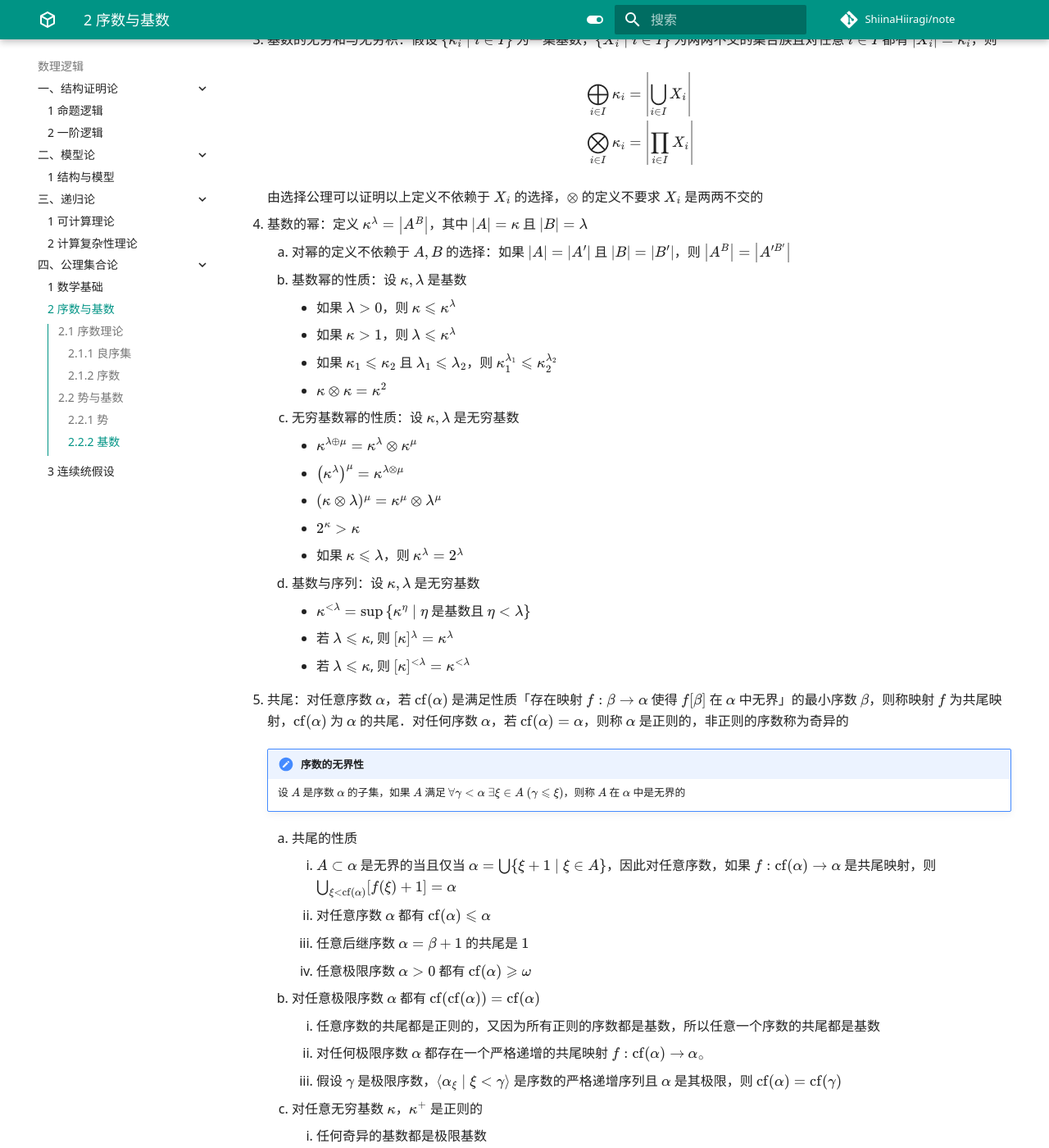
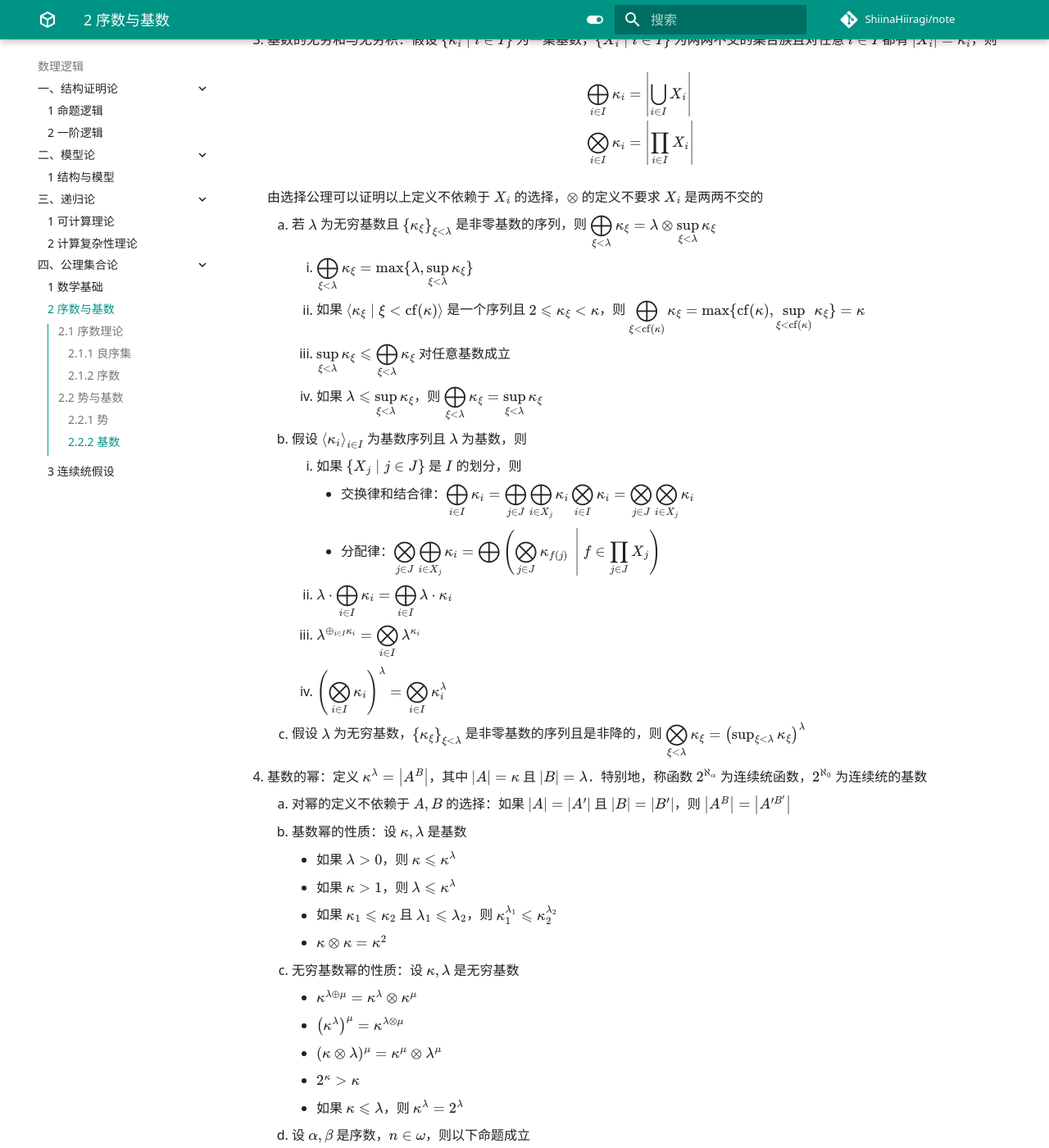
Before and after one commit to ShiinaHiiragi/note, an MkDocs documentation site: the page built from docs/logic/set/ordinal.md, in a window 1280 px wide and 1400 px high, scrolled down 6063 px. Shown: the whole window at 82% size. Built offline with MkDocs 1.6.1 and Material for MkDocs 9.7.7, drawn with Linux system fonts in a browser that asks for light colours; comment, search, counter and statistics services are not loaded; some of the changed text lies outside the part shown.

Commit message:
finish set 5.4

```diff
--- a/docs/logic/set/ordinal.md
+++ b/docs/logic/set/ordinal.md
@@ -224,7 +224,21 @@
 
     由选择公理可以证明以上定义不依赖于 $X_{i}$ 的选择，$\otimes$ 的定义不要求 $X_{i}$ 是两两不交的
 
-4. 基数的幂：定义 $\kappa^{\lambda}=\left|A^{B}\right|$，其中 $|A|=\kappa$ 且 $|B|=\lambda$
+    1. 若 $\lambda$ 为无穷基数且 $\left\{\kappa_{\xi}\right\}_{\xi<\lambda}$ 是非零基数的序列，则 ${\displaystyle \bigoplus_{\xi<\lambda} \kappa_{\xi}= \lambda \otimes \sup _{\xi<\lambda} \kappa_{\xi}}$
+        1. ${\displaystyle \bigoplus_{\xi<\lambda} \kappa_{\xi}=\max \{\lambda, \sup _{\xi<\lambda} \kappa_{\xi}\}}$
+        2. 如果 $\left\langle\kappa_{\xi} \mid \xi<\operatorname{cf}(\kappa)\right\rangle$ 是一个序列且 $2 \leqslant \kappa_{\xi}<\kappa$，则 ${\displaystyle \bigoplus_{\xi<\operatorname{cf}(\kappa)} \kappa_{\xi}=\max \{\operatorname{cf}(\kappa), \sup _{\xi<\operatorname{cf}(\kappa)} \kappa_{\xi}\}=\kappa}$
+        3. ${\displaystyle \sup_{\xi<\lambda} \kappa_{\xi} \leqslant \bigoplus_{\xi<\lambda} \kappa_{\xi}}$ 对任意基数成立
+        4. 如果 ${\displaystyle \lambda \leqslant \sup _{\xi<\lambda} \kappa_{\xi}}$，则 ${\displaystyle \bigoplus_{\xi<\lambda} \kappa_{\xi}=\sup _{\xi<\lambda} \kappa_{\xi}}$
+    2. 假设 $\left\langle\kappa_{i}\right\rangle_{i \in I}$ 为基数序列且 $\lambda$ 为基数，则
+        1. 如果 $\left\{X_{j} \mid j \in J\right\}$ 是 $I$ 的划分，则
+            - 交换律和结合律：${\displaystyle \bigoplus_{i \in I} \kappa_{i}=\bigoplus_{j \in J} \bigoplus_{i \in X_{j}} \kappa_{i} \bigotimes_{i \in I} \kappa_{i}=\bigotimes_{j \in J} \bigotimes_{i \in X_{j}} \kappa_{i}}$
+            - 分配律：${\displaystyle \bigotimes_{j \in J} \bigoplus_{i \in X_{j}} \kappa_{i}=\bigoplus\left(\bigotimes_{j \in J} \kappa_{f(j)} \ \left|\ f \in \prod_{j \in J} X_{j} \right. \right)}$
+        2. ${\displaystyle \lambda \cdot \bigoplus_{i \in I} \kappa_{i}=\bigoplus_{i \in I} \lambda \cdot \kappa_{i}}$
+        3. ${\displaystyle \lambda^{\oplus_{i \in I} \kappa_{i}}=\bigotimes_{i \in I} \lambda^{\kappa_{i}}}$
+        4. ${\displaystyle \left(\bigotimes_{i \in I} \kappa_{i}\right)^{\lambda}=\bigotimes_{i \in I} \kappa_{i}^{\lambda}}$
+    3. 假设 $\lambda$ 为无穷基数，$\left\{\kappa_{\xi}\right\}_{\xi<\lambda}$ 是非零基数的序列且是非降的，则 ${\displaystyle \bigotimes_{\xi<\lambda} \kappa_{\xi}}=\left(\sup _{\xi<\lambda} \kappa_{\xi}\right)^{\lambda}$
+
+4. 基数的幂：定义 $\kappa^{\lambda}=\left|A^{B}\right|$，其中 $|A|=\kappa$ 且 $|B|=\lambda$．特别地，称函数 $2^{\aleph_{\alpha}}$ 为连续统函数，$2^{\aleph_{0}}$ 为连续统的基数
     1. 对幂的定义不依赖于 $A, B$ 的选择：如果 $|A|=\left|A^{\prime}\right|$ 且 $|B|=\left|B^{\prime}\right|$，则 $\left|A^{B}\right|=\left|A^{\prime B^{\prime}}\right|$
     2. 基数幂的性质：设 $\kappa, \lambda$ 是基数
         - 如果 $\lambda>0$，则 $\kappa \leqslant \kappa^{\lambda}$
@@ -237,12 +251,20 @@
         - $(\kappa \otimes \lambda)^{\mu}=\kappa^{\mu} \otimes \lambda^{\mu}$
         - $2^{\kappa}>\kappa$
         - 如果 $\kappa \leqslant \lambda$，则 $\kappa^{\lambda}=2^{\lambda}$
-    4. 基数与序列：设 $\kappa, \lambda$ 是无穷基数
-        - $\kappa^{<\lambda}=\sup \left\{\kappa^{\eta} \mid \eta\right.$ 是基数且 $\left.\eta<\lambda\right\}$
-        - 若 $\lambda \leqslant \kappa$, 则 $[\kappa]^{\lambda}=\kappa^{\lambda}$
-        - 若 $\lambda \leqslant \kappa$, 则 $[\kappa]^{<\lambda}=\kappa^{<\lambda}$
+    4. 设 $\alpha, \beta$ 是序数，$n \in \omega$，则以下命题成立
+        1. $\text{Hausdorff}$ 公式：$\aleph_{\alpha+1}^{\aleph_{\beta}}=\aleph_{\alpha+1} \otimes \aleph_{\alpha}^{\aleph_{\beta}}$
 
-5. 共尾：对任意序数 $\alpha$，若 $\operatorname{cf}(\alpha)$ 是满足性质「存在映射 $f: \beta \rightarrow \alpha$ 使得 $f[\beta]$ 在 $\alpha$ 中无界」的最小序数 $\beta$，则称映射 $f$ 为共尾映射，$\operatorname{cf}(\alpha)$ 为 $\alpha$ 的共尾．对任何序数 $\alpha$，若 $\operatorname{cf}(\alpha)=\alpha$，则称 $\alpha$ 是正则的，非正则的序数称为奇异的
+            广义 $\text{Hausdorff}$ 公式：$\aleph_{\alpha+n}^{\aleph_{\beta}}=\aleph_{\alpha}^{\aleph_{\beta}} \otimes \aleph_{\alpha+n}$
+
+        2. $\text{Tarski}$ 公式：如果 $|\gamma| \leqslant \aleph_{\beta}$，则 $\aleph_{\alpha+\gamma}^{\aleph_{\beta}}=\aleph_{\alpha+\gamma}^{|\gamma|} \otimes \aleph_{\alpha}^{\aleph_{\beta}}$
+        3. $\text{Bernstein}$ 公式：$\aleph_{n}^{\aleph_{\beta}}=2^{\aleph_{\beta}} \otimes \aleph_{n}$
+        4. 如果 $\alpha \leqslant \aleph_{\beta}$，则 $\aleph_{\alpha}^{\aleph_{\beta}}=2^{\aleph_{\beta}} \otimes \aleph_{\alpha}^{|\alpha|}$
+
+5. 基数与序列：设 $\kappa, \lambda$ 是无穷基数，则以下命题成立
+    - $\kappa^{<\lambda}=\sup \left\{\kappa^{\eta} \mid \eta\right.$ 是基数且 $\left.\eta<\lambda\right\}$
+    - 若 $\lambda \leqslant \kappa$, 则 $[\kappa]^{\lambda}=\kappa^{\lambda}$
+    - 若 $\lambda \leqslant \kappa$, 则 $[\kappa]^{<\lambda}=\kappa^{<\lambda}$
+6. 共尾：对任意序数 $\alpha$，若 $\operatorname{cf}(\alpha)$ 是满足性质「存在映射 $f: \beta \rightarrow \alpha$ 使得 $f[\beta]$ 在 $\alpha$ 中无界」的最小序数 $\beta$，则称映射 $f$ 为共尾映射，$\operatorname{cf}(\alpha)$ 为 $\alpha$ 的共尾．对任何序数 $\alpha$，若 $\operatorname{cf}(\alpha)=\alpha$，则称 $\alpha$ 是正则的，非正则的序数称为奇异的
 
     !!! note "序数的无界性"
         设 $A$ 是序数 $\alpha$ 的子集，如果 $A$ 满足 $\forall \gamma<\alpha \ \exists \xi \in A \ (\gamma \leqslant \xi)$，则称 $A$ 在 $\alpha$ 中是无界的
@@ -260,11 +282,16 @@
         1. 任何奇异的基数都是极限基数
         2. 对任意无穷基数，总存在比它大的奇异基数
         3. 一个极限基数是正则基数的必要条件是 $\alpha=\aleph_{\alpha}$
-    4. $\text{Konig}$ 引理：对任何无穷基数 $\kappa$，都有 $\kappa^{\mathrm{cf}(\kappa)}>\kappa$
-        1. 对任意序数 $\alpha$ 都有 $\operatorname{cf}(2^{\aleph_{\alpha}})>\aleph_{\alpha}$
-        2. 对任意序数 $\alpha, \beta$ 都有 $\operatorname{cf}(\aleph_{\alpha}^{\aleph_{\beta}})>\aleph_{\beta}$
+    4. $\text{Konig}$ 定理：如果对任意 $i \in I$ 都有 $\kappa_{i}<\lambda_{i}$，则 ${\displaystyle \bigoplus_{i \in I} \kappa_{i}<\bigotimes_{i \in I} \lambda_{i}}$
+        1. $\text{Konig}$ 引理：对任何无穷基数 $\kappa$，都有 $\kappa^{\mathrm{cf}(\kappa)}>\kappa$
+        2. 对任意序数 $\alpha, \beta$ 都有 $\operatorname{cf}(2^{\aleph_{\alpha}})>\aleph_{\alpha}$ 且 $\operatorname{cf}(\aleph_{\alpha}^{\aleph_{\beta}})>\aleph_{\beta}$
+    5. 设 $\kappa$ 是无穷基数，则以下命题等价
+        1. $\kappa$ 是正则基数
+        2. 若 $A \subseteq \kappa$ 且 $|A|<\kappa$，则 $A$ 在 $\kappa$ 中有界，即存在 $\alpha<\kappa$, $A \subseteq \alpha$
+        3. 如果 $|I|<\kappa$，$\left\{\kappa_{i} \mid i \in I\right\}$ 为一集基数，且对任意 $i \in I$ 有 $\kappa_{i}<\kappa$，则 ${\displaystyle \bigoplus_{i \in I} \kappa_{i}<\kappa}$
+        4. 令 $\lambda<\kappa$，如果长度为 $\lambda$ 的序列 $\left\langle X_{\xi}\right\rangle_{\xi<\lambda}$ 满足对任意 $\xi<\lambda$，都有 $\left|X_{\xi}\right|<\kappa$，则 ${\displaystyle \left|\bigcup_{\xi<\lambda} X_{\xi}\right|<\kappa_{0}}$
 
-6. 不可达基数
+7. 不可达基数
     1. 弱不可达基数：正则的极限基数，在 $\mathbf{ZFC}$ 下不能证明存在这样的基数
     2. 强不可达基数：强极限的正则基数，在 $\mathbf{ZFC}$ 下不能证明存在这样的基数
         - 令 $\kappa, \lambda$ 为基数且 $\lambda<\kappa$．若对任意 $\mu<\kappa$ 都有 $\mu^{\lambda}<\kappa$，则称 $\kappa$ 是 $\lambda-$强的；若对任意 $\lambda<\kappa$，$\kappa$ 都是 $\lambda-$强的，则称 $\kappa$ 是是强极限的
```
Also changed, not shown: docs/logic/set/cont.md (+2 -2 lines).
